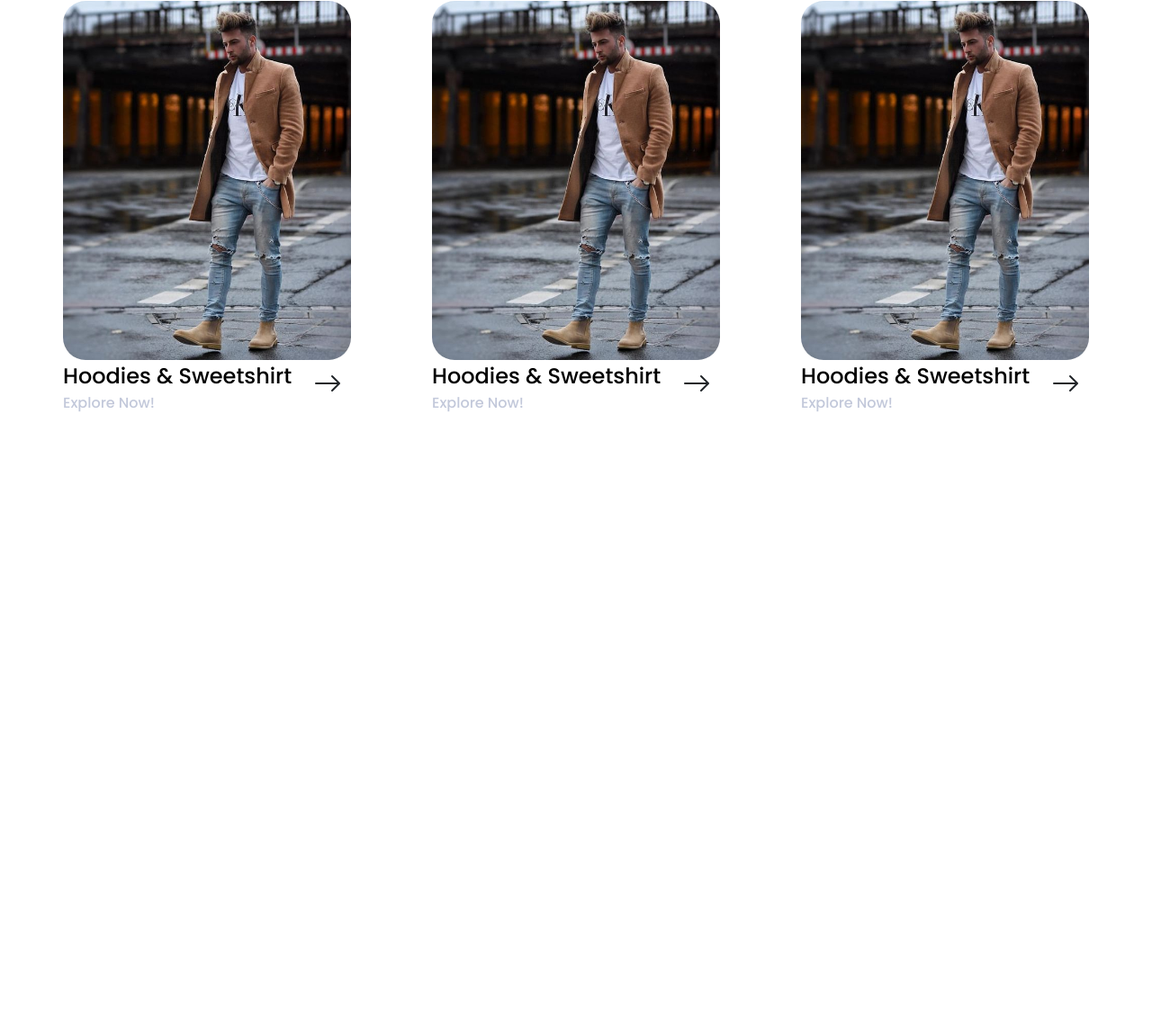
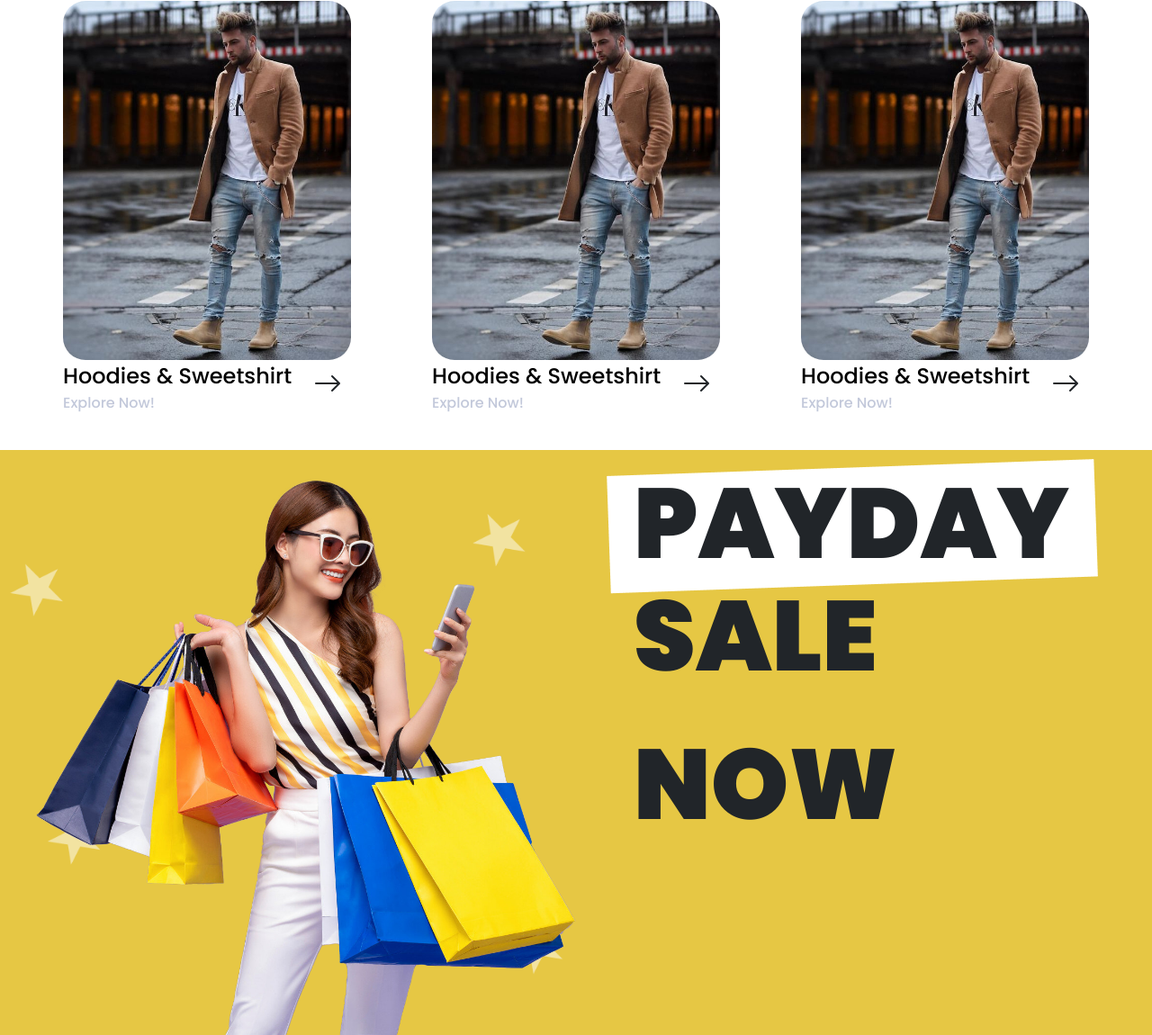
Before and after one commit to luissantos-oficina/turma1p_trabalhofinal, a plain HTML site: page index.html in a window 1280 px wide. Shown: the part 974-2124 px from the top of the page at 90% size. Before the commit the page ends 1474 px from the top, so only its background shows below. Drawn offline with Linux system fonts and the light colour scheme.

Commit message:
Add files via upload

```diff
--- a/index.html
+++ b/index.html
@@ -22,6 +22,9 @@
     <body>
 
 
+
+
+        <!-- nav header e banner -->
         <nav class="navbar navbar-expand-sm navbar-light bg-light" style="background-color: #fff !important;">
             <div class="container" style="margin: 0 auto !important;">
 
@@ -59,12 +62,25 @@
             </div>
         </nav>
 
+
+
+
+
+
+
+        <!--- banner -->
         <div class="container" style="margin: 0 auto !important; margin-top:15px !important; margin-bottom:40px !important;">
             <div style="border-radius: 50px; height:500px; width:100%; background: url('./img/banner.jpg') no-repeat top center;
                 -webkit-background-size: cover; -moz-background-size: cover;
                 -o-background-size: cover; background-size: cover;"></div>
         </div>
 
+
+
+
+
+
+        <!-- logos -->
         <div class="container-fluid" style="background-color: var(--cor_amarela);">
             <div class="container row" style="margin: 0 auto !important; ">
                 <div class="col-md-2 col-sm-4 col-6 text-center" style="padding:30px !important;">
@@ -89,6 +105,12 @@
         </div>
 
 
+
+
+
+
+
+        <!-- last arrivals -->
         <div class="container" style="margin: 0 auto !important; margin-top:50px !important; margin-bottom:40px !important;">
             <div class="titleSection poppins-black">New Arrivals</div>
 
@@ -146,14 +168,46 @@
                     </div>
                 </div>
 
-
             </div>
-
 
         </div>
 
 
 
 
+
+
+
+        <!-- payday-->
+        <div class="container-fluid" style="background-color: var(--cor_amarela);">
+            <div class="row">
+                <div class="col-md-6" style="min-height:300px; text-align:right; background: url('./img/estrelas.png') no-repeat center center;
+                -webkit-background-size: contain; -moz-background-size: contain;
+                -o-background-size: contain; background-size: contain;">
+                    <div style="padding-top: 30px !important; ">
+                        <img src='./img/girl.png' class="img-fluid" style="max-width:600px;">
+                    </div>
+                </div>
+                <div class="col-md-6">
+                    <div style="position:relative; width:80%; margin: 0 auto !important;">
+                        <div style="position:relative; display:table-row">
+                            <div style="z-index:1; position:absolute; top:10px; left:-30px; width:100%; height:100%;"><img src="./img/img_payday_rectangle.png"></div>
+                            <div class="poppins-black " style="position:relative; z-index:2; font-size:110px;">PAYDAY</div>
+                        </div>
+                        <div class="poppins-black " style="position:relative; z-index:2; font-size:110px; margin-top: -40px !important;">SALE NOW</div>
+                    </div>
+
+
+                </div>
+            </div>
+        </div>
+
+
+
+
+
+
+
+
     </body>
 </html>
```
Also changed, not shown: img/estrelas.png (added), img/girl.png (added), img/img_app.png (added), img/img_payday.png (added), img/img_payday_rectangle.png (added).
